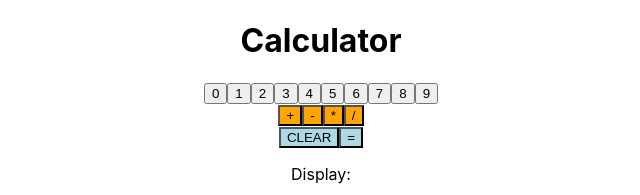
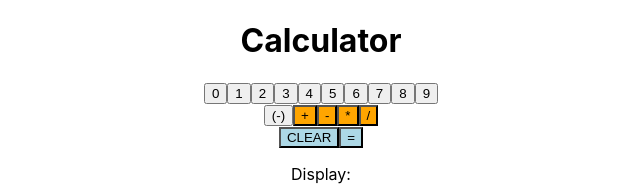
Before and after one commit to folabia1/calculator, a React (Create React App) app: page / in a window 1280 px wide. Shown: the top 195 px of the page, without its empty margins (319-959 px from the left). Built offline with nearby package versions, Linux system fonts and the light colour scheme.

Commit message:
Allow negatives

```diff
--- a/src/components/Calculator.js
+++ b/src/components/Calculator.js
@@ -3,26 +3,42 @@ import { NumberButton } from './NumberButton';
 import { OperationButton } from './OperationButton';
 import { EqualsButton } from './EqualsButton';
 import { ClearButton } from './ClearButton';
+import { NegativeSignButton } from "./NegativeSignButton";
 
 export function Calculator(props) {
   let [ stack, setStack ] = useState([]);
-  let [ doesStackHoldResult, setDoesStackHoldResult ] = useState(false)
+  let [ doesStackHoldResult, setDoesStackHoldResult ] = useState(false);
+  let [ result, setResult ] = useState(0);
+
   function pushToStack(value) {
     if (!isNaN(value)) { // DIGIT
       setStack((prevStack) => {
         if (doesStackHoldResult) {
           return [value];
         }
-
         if (prevStack.length === 0) {
           setDoesStackHoldResult(false);
           return [value];
-        } else {
-          if (!isNaN(prevStack[prevStack.length-1])) {
-            return [...prevStack.slice(0, -1), prevStack[prevStack.length-1] + (value)]
-          } else {
-            return [...prevStack, value]
-          }
+        }
+
+        if (!isNaN(prevStack[prevStack.length-1])) { // final stack item is a number
+          return [...prevStack.slice(0, -1), prevStack[prevStack.length-1] + (value)];
+        } else if (prevStack[prevStack.length-1] === "_") { // final stack item is (-)
+          return [...prevStack.slice(0, -1), "-" + (value)];
+        } else { // final stack item is an operation
+          return [...prevStack, value];
+        }
+      })
+    } else if (value === "_") { // (-) NEGATIVE
+      setStack((prevStack) => {
+        if (prevStack.length === 0) { // stack is empty
+          setDoesStackHoldResult(false)
+          return ["_"];
+        } else if (!isNaN(prevStack[prevStack.length-1])) { // final stack item is a number
+          return [...prevStack]
+        } else { // final stack item is an operation or (-)
+          // setDoesStackHoldResult(false)
+          return [...prevStack, value]
         }
       })
     } else { // OPERATION
@@ -30,12 +46,12 @@ export function Calculator(props) {
         setDoesStackHoldResult(false);
         if (prevStack.length === 0) {
           return [];
-        } else {
-          if (/^[+\-*/]$/.test(prevStack[prevStack.length-1])) {
-            return [...prevStack]
-          } else {
-            return [...prevStack, value]
-          }
+        }
+
+        if (!isNaN(prevStack[prevStack.length-1])) { // final stack item is a number
+          return [...prevStack, value]
+        } else { // final stack item is an operation or (-)
+          return [...prevStack]
         }
       })
     }
@@ -58,13 +74,12 @@ export function Calculator(props) {
       case "*":
         return parseFloat(num1) * parseFloat(num2);
       case "/":
-        return parseFloat(num1) / parseFloat(num2);
+        return Math.floor(parseFloat(num1) / parseFloat(num2));
       default:
         return null;
     }
   }
 
-  let [ result, setResult ] = useState(0);
   function calculate() {
     let inputNumbers = []
     let inputOperations = []
@@ -99,6 +114,7 @@ export function Calculator(props) {
         {numbers.map(number => <NumberButton key={number} value={number} onClick={pushToStack} />)}
       </div>
       <div className="Operations">
+        <NegativeSignButton onClick={pushToStack}/>
         {operations.map(op => <OperationButton key={op} value={op} onClick={pushToStack} />)}
       </div>
       <ClearButton onClick={clearStack}/>
--- /dev/null
+++ b/src/components/NegativeSignButton.js
@@ -0,0 +1,9 @@
+import React from "react";
+
+export function NegativeSignButton(props) {
+  function handleClick(event) {
+    props.onClick(event.target.value)
+  }
+
+  return <button className="NegativeSignButton" value="_" onClick={handleClick}>(-)</button>
+}
```
